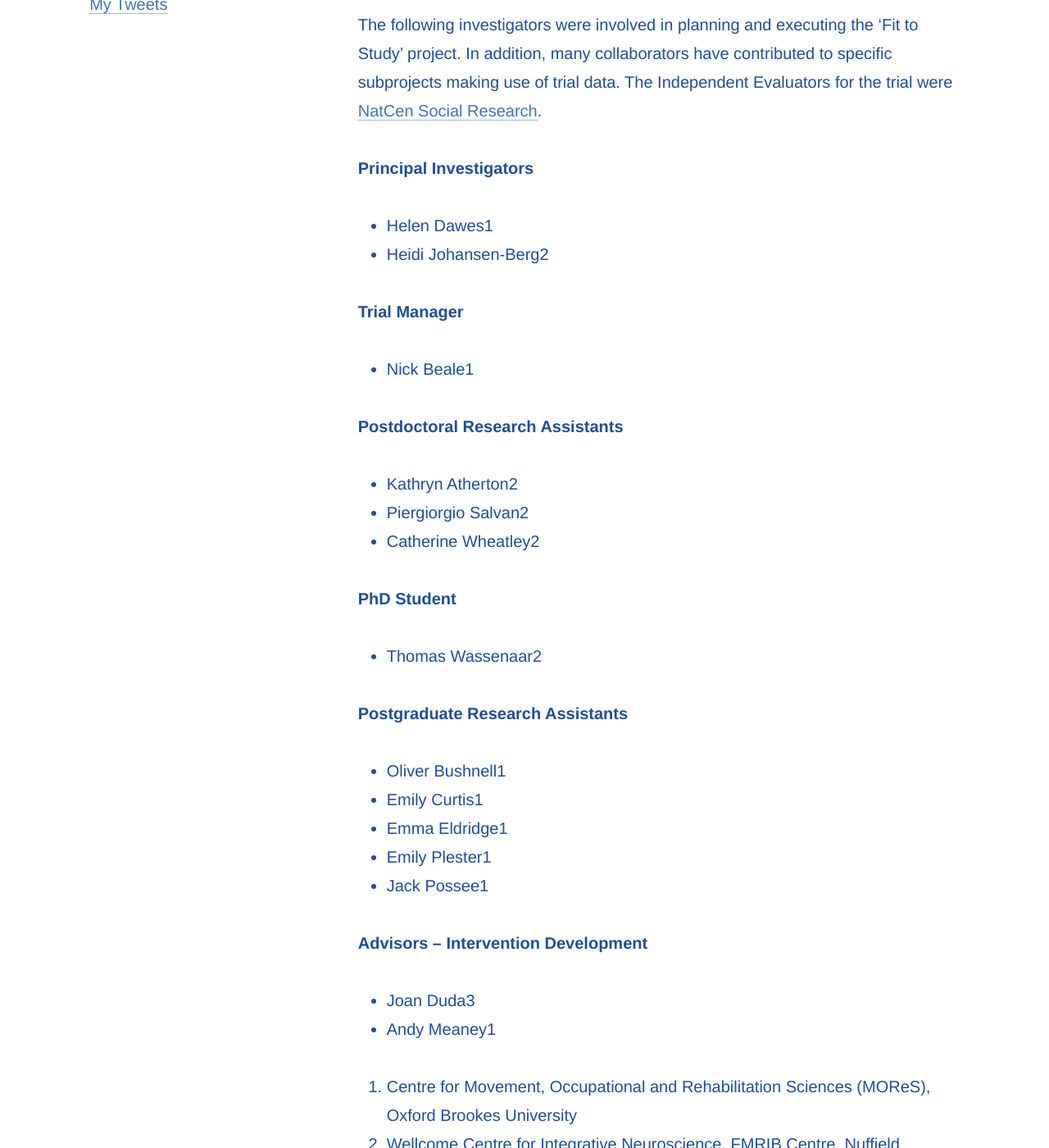
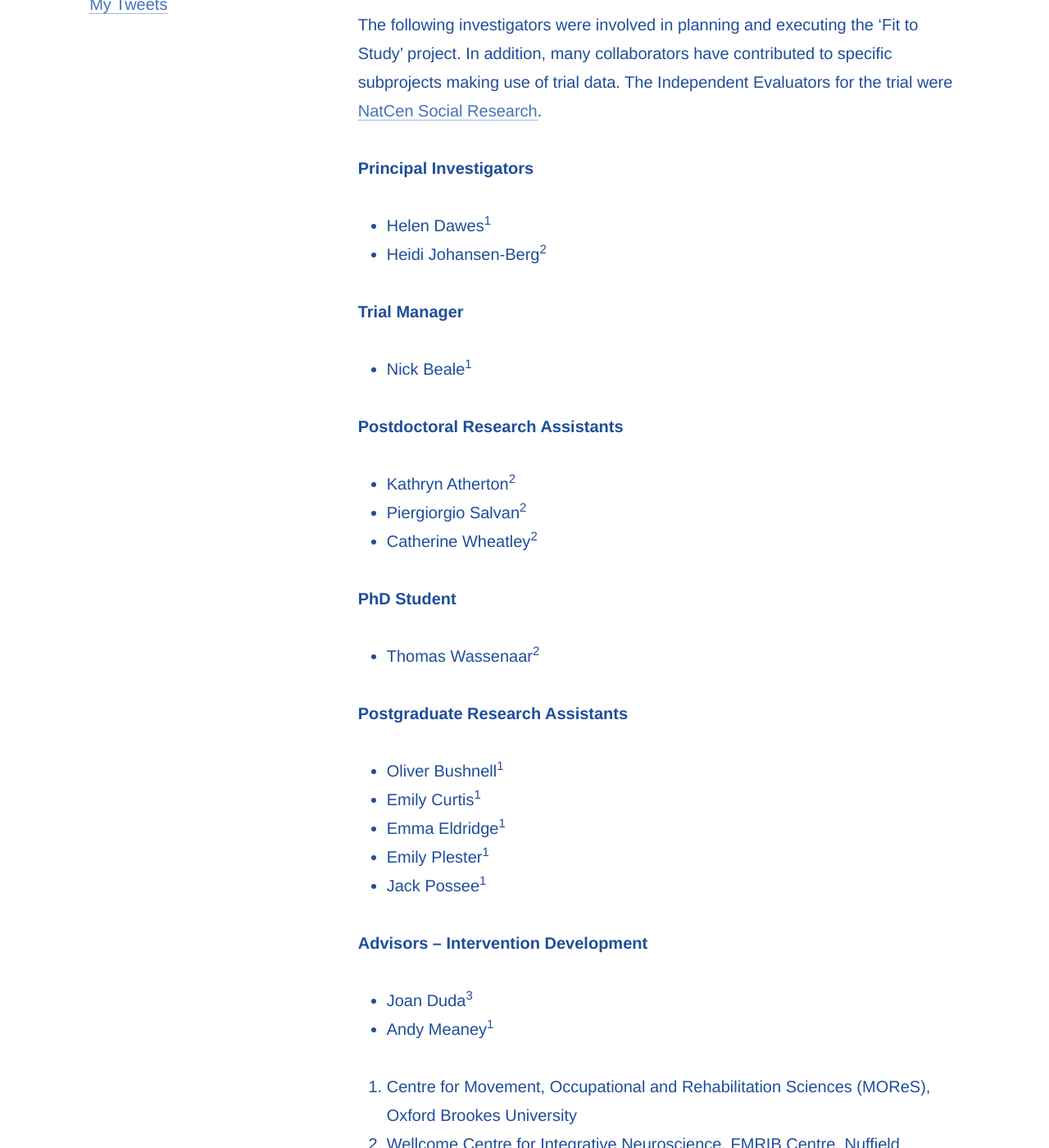
Before and after one commit to eye-division/fit-to-study-jekyll, a Jekyll site: the page built from investigators.md, in a window 1280 px wide and 1400 px high, scrolled down 259 px. Shown: the whole window at 82% size. Built offline with Jekyll 4.4.1, drawn with Linux system fonts in a browser that asks for light colours.

Commit message:
Updated 'investigators.md' via CloudCannon

```diff
--- a/investigators.md
+++ b/investigators.md
@@ -12,35 +12,35 @@ The following investigators were involved in planning and executing the ‘Fit t
 
 **Principal Investigators**
 
-* Helen Dawes1
-* Heidi Johansen-Berg2
+* Helen Dawes<sup>1</sup>
+* Heidi Johansen-Berg<sup>2</sup>
 
 **Trial Manager**
 
-* Nick Beale1
+* Nick Beale<sup>1</sup>
 
 **Postdoctoral Research Assistants**
 
-* Kathryn Atherton2
-* Piergiorgio Salvan2
-* Catherine Wheatley2
+* Kathryn Atherton<sup>2</sup>
+* Piergiorgio Salvan<sup>2</sup>
+* Catherine Wheatley<sup>2</sup>
 
 **PhD Student**
 
-* Thomas Wassenaar2
+* Thomas Wassenaar<sup>2</sup>
 
 **Postgraduate Research Assistants**
 
-* Oliver Bushnell1
-* Emily Curtis1
-* Emma Eldridge1
-* Emily Plester1
-* Jack Possee1
+* Oliver Bushnell<sup>1</sup>
+* Emily Curtis<sup>1</sup>
+* Emma Eldridge<sup>1</sup>
+* Emily Plester<sup>1</sup>
+* Jack Possee<sup>1</sup>
 
 **Advisors – Intervention Development**
 
-* Joan Duda3
-* Andy Meaney1
+* Joan Duda<sup>3</sup>
+* Andy Meaney<sup>1</sup>
 
 1. Centre for Movement, Occupational and Rehabilitation Sciences (MOReS), Oxford Brookes University
 2. Wellcome Centre for Integrative Neuroscience, FMRIB Centre, Nuffield Department of Clinical Neurosciences, University of Oxford
```
